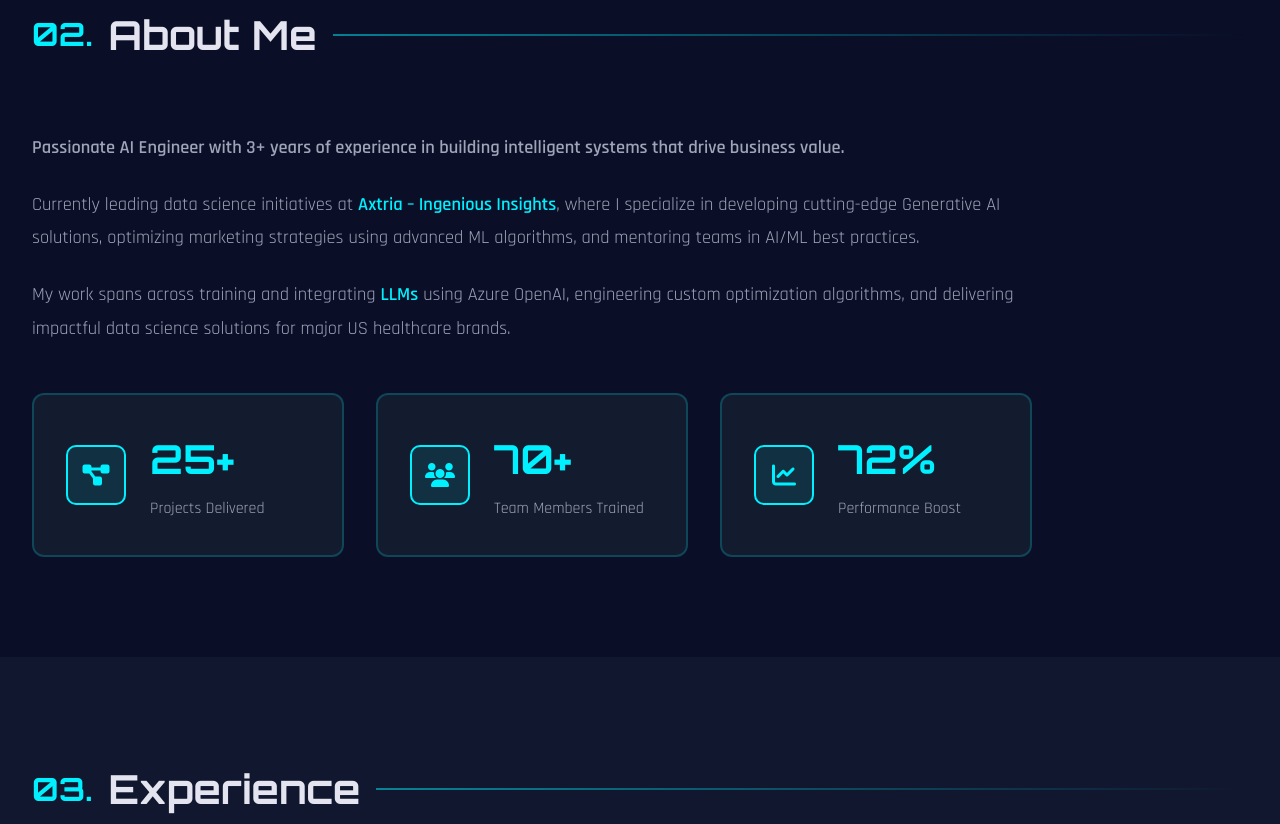
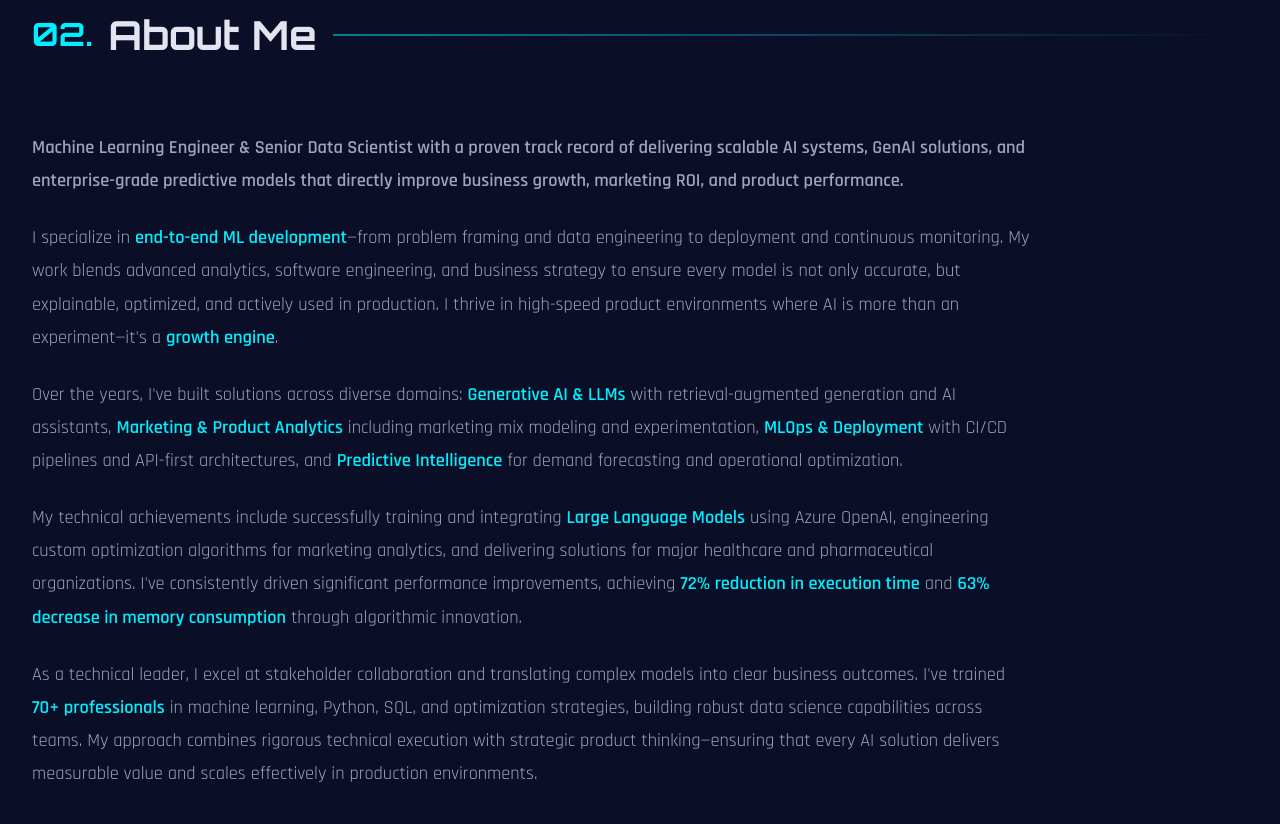
Before and after one commit to ananttripathi/Anant-Tripathi, a plain HTML site: page index.html in a window 1280 px wide. Shown: the part 897-1721 px from the top of the page. Drawn offline with Linux system fonts and the light colour scheme.

Commit message:
Update index.html

```diff
--- a/index.html
+++ b/index.html
@@ -113,18 +113,37 @@
             <div class="about-content">
                 <div class="about-text">
                     <p class="highlight-text">
-                        Passionate AI Engineer with 3+ years of experience in building intelligent
-                        systems that drive business value.
+                        Machine Learning Engineer & Senior Data Scientist with a proven track record of delivering
+                        scalable AI systems, GenAI solutions, and enterprise-grade predictive models that directly
+                        improve business growth, marketing ROI, and product performance.
                     </p>
                     <p>
-                        Currently leading data science initiatives at <span class="text-accent">Axtria – Ingenious Insights</span>,
-                        where I specialize in developing cutting-edge Generative AI solutions, optimizing marketing
-                        strategies using advanced ML algorithms, and mentoring teams in AI/ML best practices.
+                        I specialize in <span class="text-accent">end-to-end ML development</span>—from problem framing
+                        and data engineering to deployment and continuous monitoring. My work blends advanced analytics,
+                        software engineering, and business strategy to ensure every model is not only accurate, but
+                        explainable, optimized, and actively used in production. I thrive in high-speed product
+                        environments where AI is more than an experiment—it's a <span class="text-accent">growth engine</span>.
                     </p>
                     <p>
-                        My work spans across training and integrating <span class="text-accent">LLMs</span> using Azure OpenAI,
-                        engineering custom optimization algorithms, and delivering impactful data science solutions
-                        for major US healthcare brands.
+                        Over the years, I've built solutions across diverse domains: <span class="text-accent">Generative AI & LLMs</span>
+                        with retrieval-augmented generation and AI assistants, <span class="text-accent">Marketing & Product Analytics</span>
+                        including marketing mix modeling and experimentation, <span class="text-accent">MLOps & Deployment</span>
+                        with CI/CD pipelines and API-first architectures, and <span class="text-accent">Predictive Intelligence</span>
+                        for demand forecasting and operational optimization.
+                    </p>
+                    <p>
+                        My technical achievements include successfully training and integrating <span class="text-accent">Large Language Models</span>
+                        using Azure OpenAI, engineering custom optimization algorithms for marketing analytics, and
+                        delivering solutions for major healthcare and pharmaceutical organizations. I've consistently
+                        driven significant performance improvements, achieving <span class="text-accent">72% reduction in execution time</span>
+                        and <span class="text-accent">63% decrease in memory consumption</span> through algorithmic innovation.
+                    </p>
+                    <p>
+                        As a technical leader, I excel at stakeholder collaboration and translating complex models into
+                        clear business outcomes. I've trained <span class="text-accent">70+ professionals</span> in machine learning,
+                        Python, SQL, and optimization strategies, building robust data science capabilities across teams.
+                        My approach combines rigorous technical execution with strategic product thinking—ensuring that
+                        every AI solution delivers measurable value and scales effectively in production environments.
                     </p>
                     <div class="stats-grid">
                         <div class="stat-card">
@@ -379,11 +398,37 @@
                         <i class="fas fa-graduation-cap"></i>
                     </div>
                     <div class="edu-content">
+                        <h3>Master of Science (MS)</h3>
+                        <h4>Artificial Intelligence & Machine Learning</h4>
+                        <p class="edu-institution">Deakin University</p>
+                        <p class="edu-location">Melbourne, Australia</p>
+                        <span class="edu-date">2025 – 2027</span>
+                    </div>
+                </div>
+
+                <div class="edu-card">
+                    <div class="edu-icon">
+                        <i class="fas fa-graduation-cap"></i>
+                    </div>
+                    <div class="edu-content">
                         <h3>Post Graduate Program</h3>
                         <h4>Artificial Intelligence & Machine Learning</h4>
                         <p class="edu-institution">The University of Texas at Austin</p>
                         <p class="edu-location">Austin, Texas, USA</p>
                         <span class="edu-date">Feb 2025 – Feb 2026</span>
+                    </div>
+                </div>
+
+                <div class="edu-card">
+                    <div class="edu-icon">
+                        <i class="fas fa-graduation-cap"></i>
+                    </div>
+                    <div class="edu-content">
+                        <h3>Post Graduate Programme</h3>
+                        <h4>Applied AI and Agentic AI</h4>
+                        <p class="edu-institution">IIIT Bangalore</p>
+                        <p class="edu-location">Bangalore, India</p>
+                        <span class="edu-date">Jan 2025 – July 2025</span>
                     </div>
                 </div>
 
```
